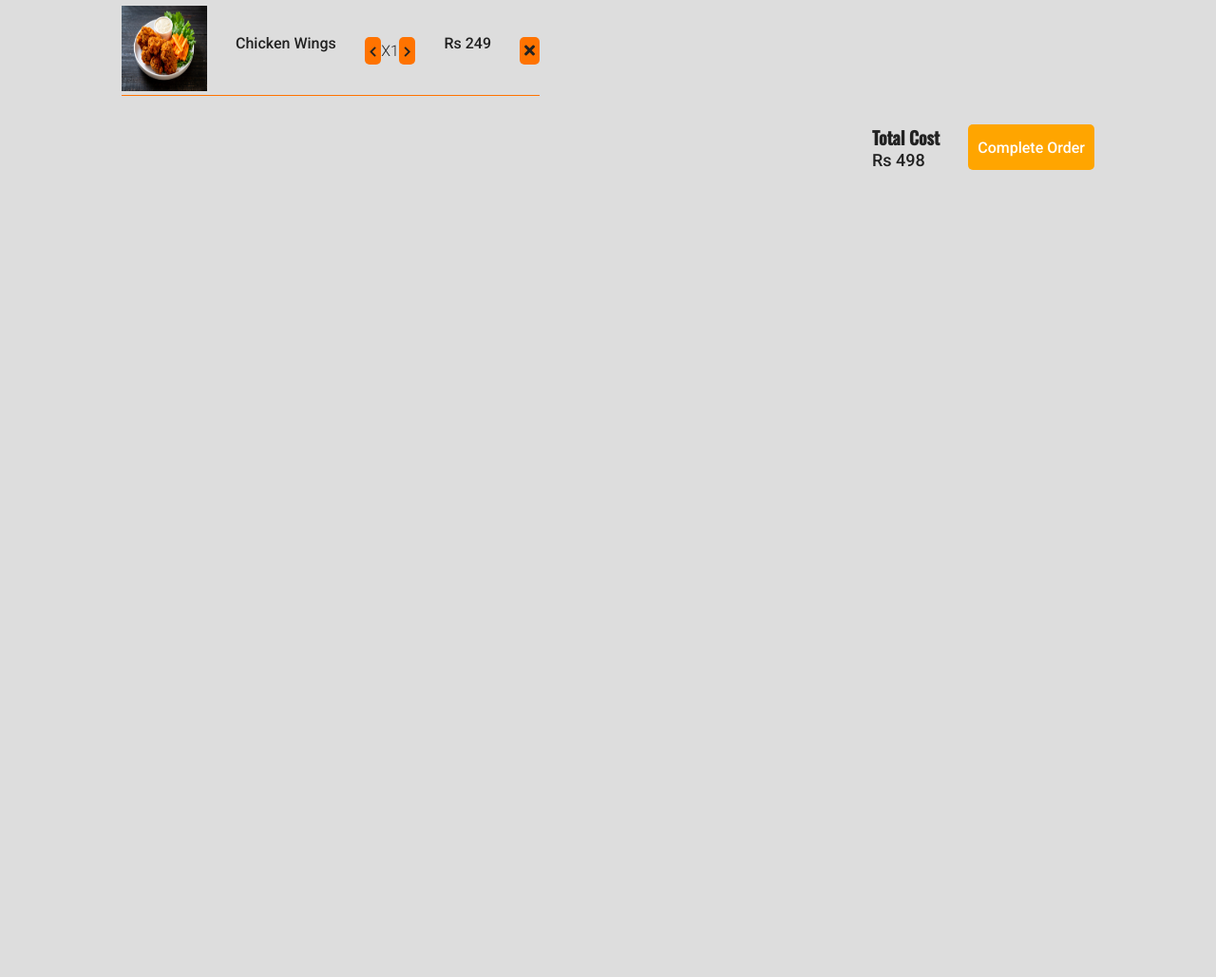
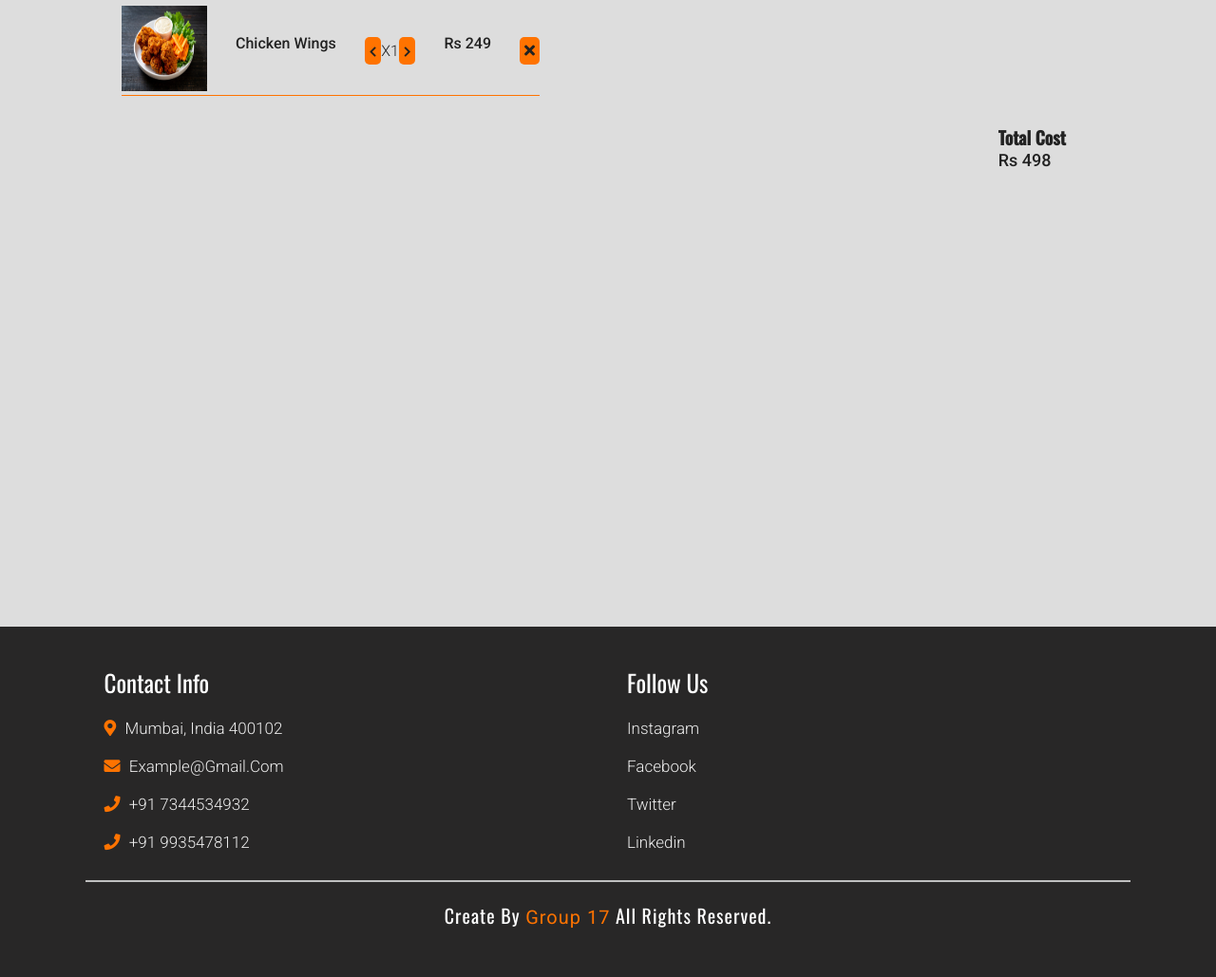
Before and after one commit to Vibha16/Our-kitchen-, a plain HTML site: page cart.html in a window 1280 px wide. Shown: the part 140-1169 px from the top of the page at 95% size. Before the commit the page ends 800 px from the top, so only its background shows below. Drawn offline with nearby package versions, Linux system fonts and the light colour scheme; no server answers; a script that the page names is missing.

Commit message:
Update cart.html

```diff
--- a/cart.html
+++ b/cart.html
@@ -99,6 +99,9 @@
             <span width="10px"></span>
         </div>
         <div class="cart-items">
+            <div class="loading">
+                <div class="loader"></div>
+            </div>
     <div class="cart-item">
                 <div class="cart-item-image">
                     <img src="product-1.jpg" alt="" height="90px" width="90px">
@@ -162,13 +165,37 @@
                         Rs 498
                     </div>
                 </div>
-                <div id="complete-order-btn" class="complete-order-btn">
-                    Complete order
-                </div>
+
+                <form><script src="https://checkout.razorpay.com/v1/payment-button.js" data-payment_button_id="pl_IEzvny3wZyrxEB" async> </script> </form>
+
             </div>
         </div>
     </section>
+    <div class="footer">
 
+        <div class="box-container">
+
+            <div class="box">
+                <h3>contact info</h3>
+                <p> <i class="fas fa-map-marker-alt"></i> mumbai, India 400102 </p>
+                <p> <i class="fas fa-envelope"></i> example@gmail.com </p>
+                <p> <i class="fas fa-phone"></i> +91 7344534932 </p>
+                <p> <i class="fas fa-phone"></i> +91 9935478112 </p>
+            </div>
+
+            <div class="box">
+                <h3>follow us</h3>
+                <a href="#">instagram</a>
+                <a href="#">facebook</a>
+                <a href="#">twitter</a>
+                <a href="#">linkedin</a>
+            </div>
+
+        </div>
+
+        <h1 class="credit">create by <a href="#">Group 17</a> all rights reserved. </h1>
+
+    </div>
 
     <script>
 
```
